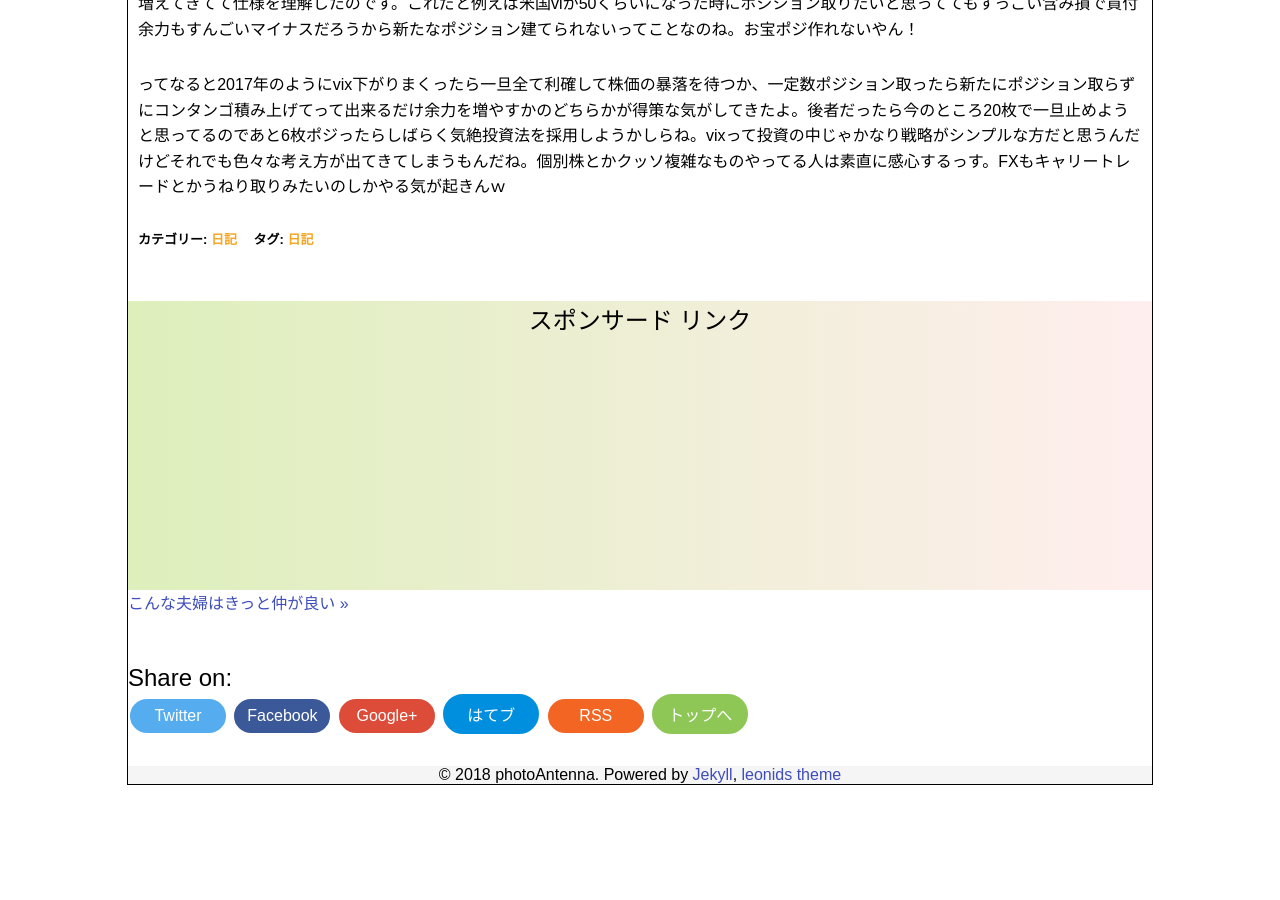
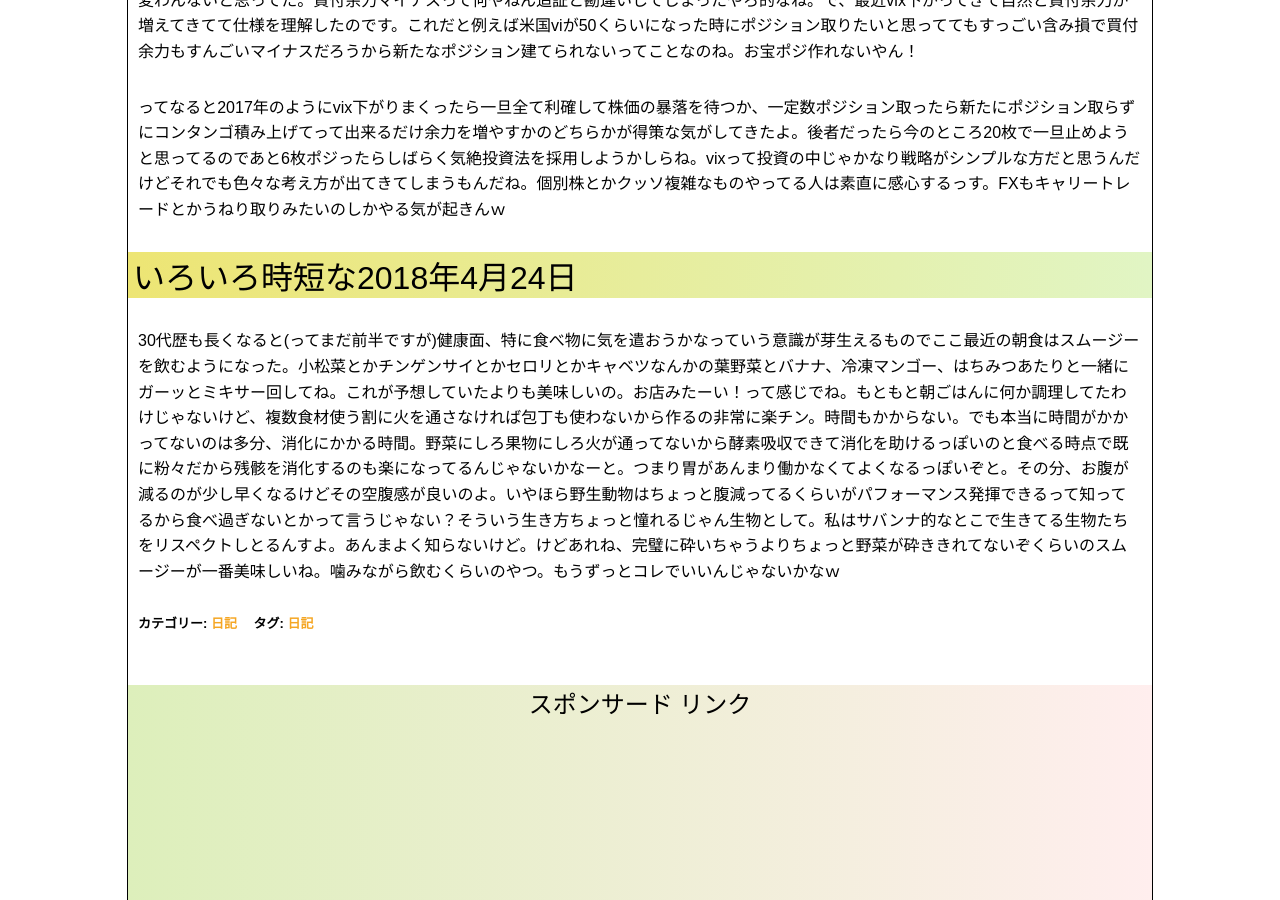
Before and after one commit to photoantenna/photoantenna.github.io, a Jekyll site: the page built from _posts/2018-04-04-diary.md, in a window 1280 px wide and 900 px high, scrolled down 4523 px. Built offline with Jekyll 4.4.1, drawn with Linux system fonts in a browser that asks for light colours; before the commit the page ends 5316 px from its top, so only the background shows below that; some of the changed text lies outside the part shown.

Commit message:
日記更新

```diff
--- a/_posts/2018-04-04-diary.md
+++ b/_posts/2018-04-04-diary.md
@@ -2,12 +2,12 @@
 layout: post
 title: "桜が葉を帯び緑が濃くなってくる頃の日記"
 permalink: diary07
-excerpt: "updated20180-04-19,日常のことや出来事に対する自分の反応を文章化していこうのコーナーです。特にテーマも設けずにつらつらと書いていくとっても楽しいコーナーです。見る人にとって楽しいコーナーかどうかは定かではありませんよー"
+excerpt: "updated2018-04-24,日常のことや出来事に対する自分の反応を文章化していこうのコーナーです。特にテーマも設けずにつらつらと書いていくとっても楽しいコーナーです。見る人にとって楽しいコーナーかどうかは定かではありませんよー"
 categories: "日記"
 tags: "日記"
 keywords: "ゴルゴンゾーラ, コストコ, しゃぶ葉, しゃぶしゃぶ, アトピー, バックワーデーション, vix"
 mokuji: true
-update: 2018-04-19
+update: 2018-04-24
 image:
   feature: diary.jpg
 ---
@@ -69,3 +69,7 @@ image:
 今月はSVXYの建玉を増やして米国viはスルーなんて少し前の日記に書いたかもしれませんが、vixが下がって余力に大分余裕が出来てたので結局米国viも売りポジション増やしましたｗ早く20枚到達したいねん。ってかね、ｖｉｘショックがあるまでGMOのCFDの仕様を理解してなかったんだけどどんだけ任意証拠金積んでても含み損だと買付余力が減るのね。てっきりロスカットされるまでどんだけ含み損でも余力変わんないと思ってた。買付余力マイナスって何やねん追証と勘違いしてしまったやろ的なね。で、最近vix下がってきて自然と買付余力が増えてきてて仕様を理解したのです。これだと例えば米国viが50くらいになった時にポジション取りたいと思っててもすっごい含み損で買付余力もすんごいマイナスだろうから新たなポジション建てられないってことなのね。お宝ポジ作れないやん！
 
 ってなると2017年のようにvix下がりまくったら一旦全て利確して株価の暴落を待つか、一定数ポジション取ったら新たにポジション取らずにコンタンゴ積み上げてって出来るだけ余力を増やすかのどちらかが得策な気がしてきたよ。後者だったら今のところ20枚で一旦止めようと思ってるのであと6枚ポジったらしばらく気絶投資法を採用しようかしらね。vixって投資の中じゃかなり戦略がシンプルな方だと思うんだけどそれでも色々な考え方が出てきてしまうもんだね。個別株とかクッソ複雑なものやってる人は素直に感心するっす。FXもキャリートレードとかうねり取りみたいのしかやる気が起きんｗ
+
+### いろいろ時短な2018年4月24日
+
+30代歴も長くなると(ってまだ前半ですが)健康面、特に食べ物に気を遣おうかなっていう意識が芽生えるものでここ最近の朝食はスムージーを飲むようになった。小松菜とかチンゲンサイとかセロリとかキャベツなんかの葉野菜とバナナ、冷凍マンゴー、はちみつあたりと一緒にガーッとミキサー回してね。これが予想していたよりも美味しいの。お店みたーい！って感じでね。もともと朝ごはんに何か調理してたわけじゃないけど、複数食材使う割に火を通さなければ包丁も使わないから作るの非常に楽チン。時間もかからない。でも本当に時間がかかってないのは多分、消化にかかる時間。野菜にしろ果物にしろ火が通ってないから酵素吸収できて消化を助けるっぽいのと食べる時点で既に粉々だから残骸を消化するのも楽になってるんじゃないかなーと。つまり胃があんまり働かなくてよくなるっぽいぞと。その分、お腹が減るのが少し早くなるけどその空腹感が良いのよ。いやほら野生動物はちょっと腹減ってるくらいがパフォーマンス発揮できるって知ってるから食べ過ぎないとかって言うじゃない？そういう生き方ちょっと憧れるじゃん生物として。私はサバンナ的なとこで生きてる生物たちをリスペクトしとるんすよ。あんまよく知らないけど。けどあれね、完璧に砕いちゃうよりちょっと野菜が砕ききれてないぞくらいのスムージーが一番美味しいね。噛みながら飲むくらいのやつ。もうずっとコレでいいんじゃないかなｗ
```
